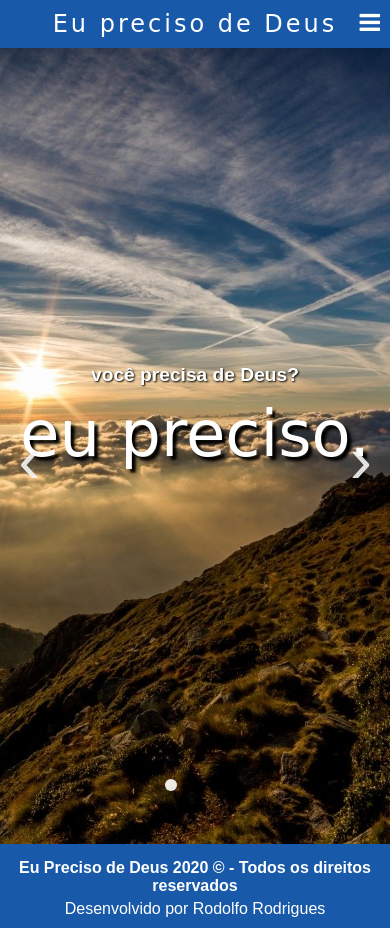
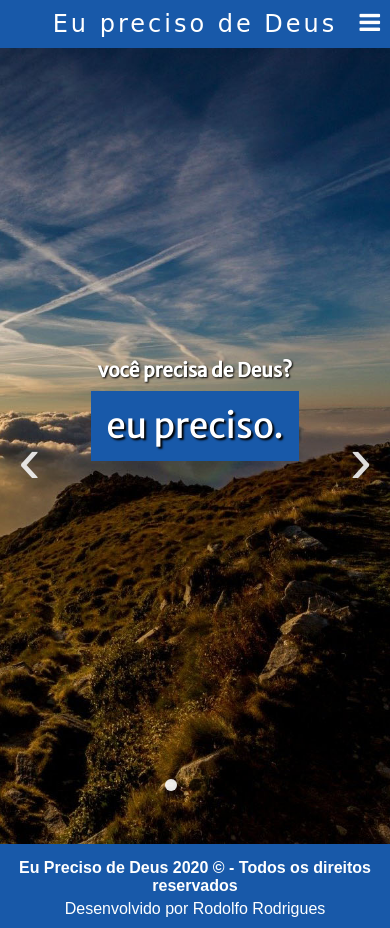
Before and after one commit to Rodolfo-Rodrigues/EuPrecisoDeDeus, a plain HTML site: page index.html in a window 390 px wide. Drawn offline with nearby package versions, Linux system fonts and the light colour scheme; a web font is replaced by a local one.

Commit message:
Add files via upload

```diff
--- a/css/style.css
+++ b/css/style.css
@@ -180,13 +180,14 @@ i.show_menu {
     margin-top: 100px;
 }
 
-.cover1 h1{
-    font-family: arial, sans-serif;
+.cover1 h1 {
+    font-family: 'Merriweather Sans', sans-serif;
     padding: 0;
     margin: 0;
     font-size: 2rem;
     font-weight: bolder;
-     text-shadow: 1px 1px 2px black;
+    text-shadow: 1px 1px 2px black;
+    line-height: 2rem;
 }
 
 .slide_img p {
@@ -198,13 +199,14 @@ i.show_menu {
 }
 
 #preciso {
-    font-size: 8rem;
-    padding: 0;
-    margin: 0;
-    font-family: 'Londrina Outline', cursive;
+    font-size: 4rem;
+    padding: 15px;
+    font-family: 'Merriweather Sans', sans-serif;
     text-align: center;
     font-weight: 500;
-    line-height: 6rem;
+    line-height: 3rem;
+    text-shadow: none;
+    background-color: #1859A9;
 }
 
 .pensamentos {
@@ -251,11 +253,8 @@ i.show_menu {
 }
 
 .cover1 {
-    background-image: url(../imagens/montanha.jpg);
-    -webkit-box-pack: center !important;
-    -ms-flex-pack: center !important;
-    justify-content: center !important;
-    font-size: 1.5rem;
+    background-image: url(../imagens/montanha2.jpg);
+    background-color: #6f4310;
 }
 
 
@@ -406,6 +405,10 @@ label span {
         margin-top: 50px;
     }
 
+    .cover {
+        background-position: 25% 75%;
+    }
+
     .cover1 h1 {
         font-size: 1.2rem;
     }
@@ -415,7 +418,7 @@ label span {
         padding: 0 8px;
     }
 
-    .slide_img a{
+    .slide_img a {
         margin: 50px;
     }
 
@@ -434,8 +437,10 @@ label span {
     }
 
     #preciso {
-        font-size: 4rem;
-        margin-bottom: 3rem;
+        font-size: 2.2rem;
+        margin-bottom: 5rem;
+        line-height: 2.5rem;
+        text-shadow: 2px 2px 2px black;
     }
 
     .pensamentos {
--- a/index.html
+++ b/index.html
@@ -6,6 +6,7 @@
     <meta name="viewport" content="width=device-width, initial-scale=1.0">
     <meta http-equiv="X-UA-Compatible" content="ie=edge">
     <link rel="stylesheet" href="css/style.css">
+    <link href="https://fonts.googleapis.com/css2?family=Merriweather+Sans&display=swap" rel="stylesheet">
     <link href="https://fonts.googleapis.com/css2?family=Londrina+Outline&display=swap" rel="stylesheet">
     <link href="https://fonts.googleapis.com/css2?family=New+Rocker&display=swap" rel="stylesheet">
     <link href="https://fonts.googleapis.com/css2?family=Caesar+Dressing&display=swap" rel="stylesheet">
```
Also changed, not shown: CausasSociais.html (+1 -0 lines), acoes.html (+1 -0 lines), sobre.html (+1 -0 lines), css/style.min.css, imagens/montanha2.jpg (added).
